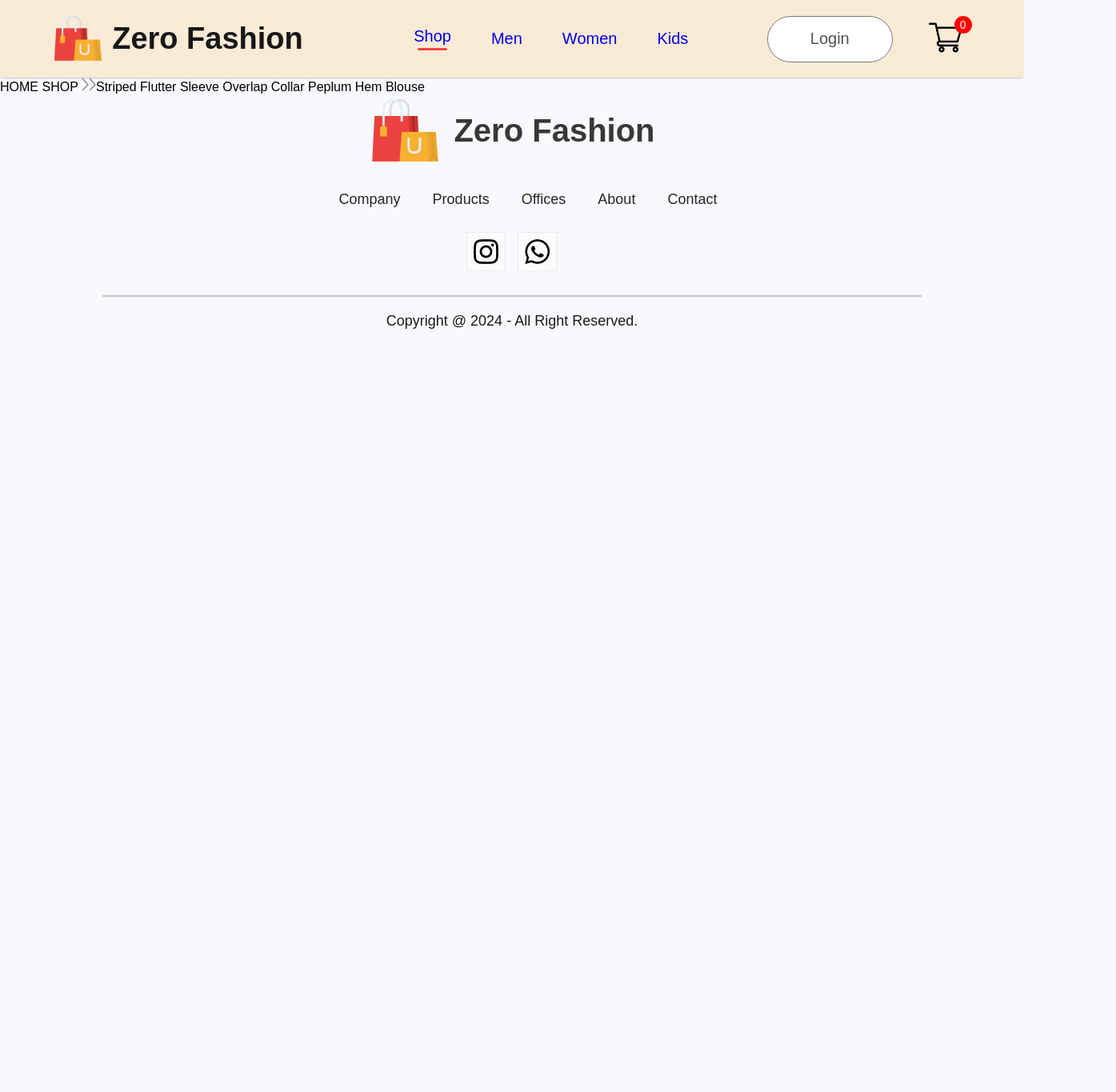
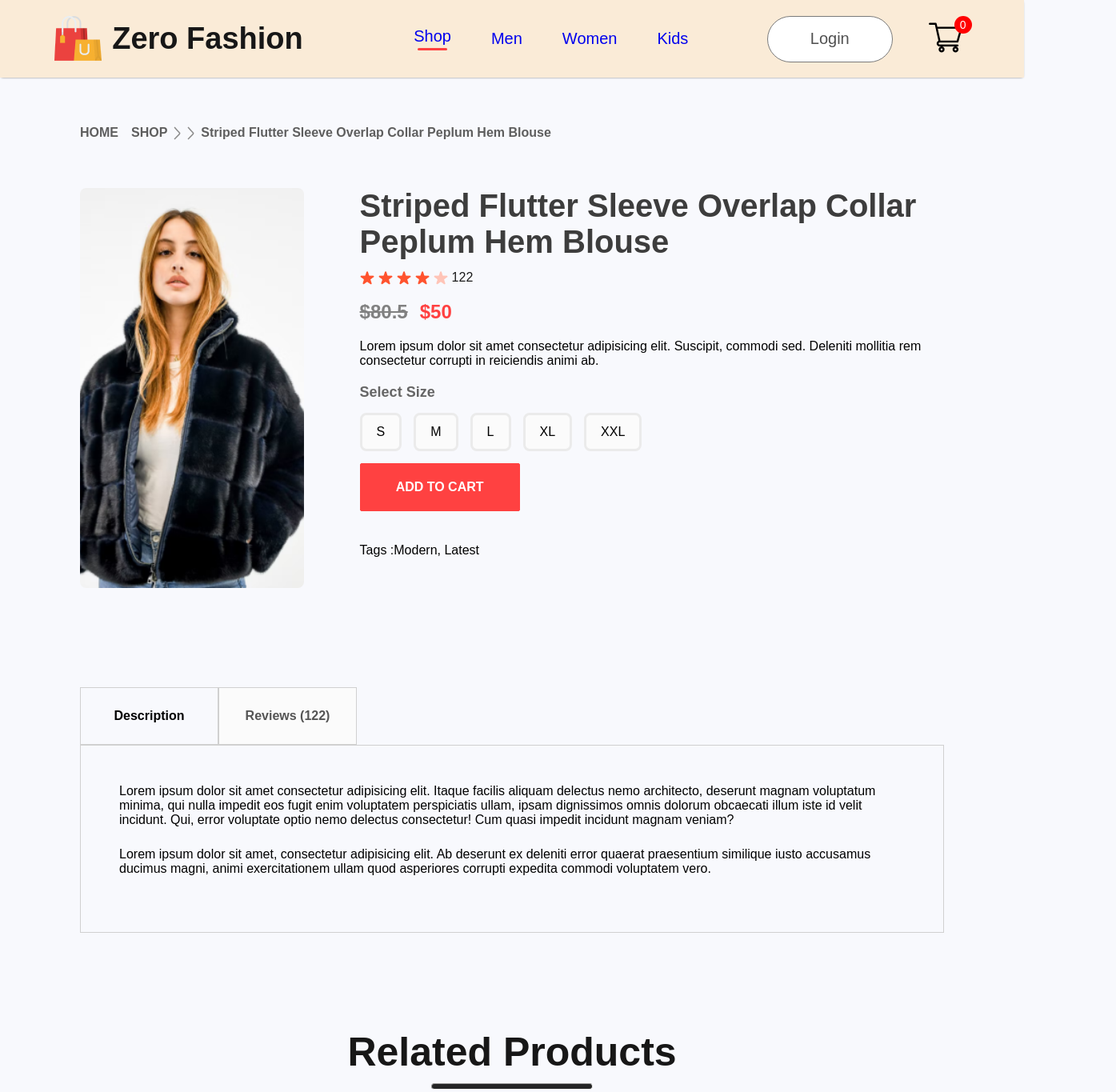
Before and after one commit to sakshamsingh03/Zero-Fashion, a React (Create React App) app: page /product/1 in a window 1280 px wide. Shown: the top 1365 px of the page at 80% size, 1395 px wide, since content can reach past the window. Before the commit the page ends 800 px from the top, so only its background shows below. Built offline with nearby package versions, Linux system fonts and the light colour scheme.

Commit message:
Product detail page added

```diff
--- a/src/Components/Breadcrum/Breadcrum.css
+++ b/src/Components/Breadcrum/Breadcrum.css
@@ -0,0 +1,10 @@
+.breadcrum{
+    display: flex;
+    align-items: center;
+    gap: 8px;
+    color: #5e5e5e;
+    font-size: 16px;
+    font-weight: 600;
+    margin: 60px 100px;
+    text-transform: capitalize;
+}
--- /dev/null
+++ b/src/Components/DescriptionBox/DescriptionBox.css
@@ -0,0 +1,28 @@
+.descriptionbox{
+    margin: 120px 100px;
+}
+.descriptionbox-navigator{
+    display: flex;
+}
+.decriptionbox-nav-box{
+    display: flex;
+    align-items: center;
+    justify-content: center;
+    font-size: 16px;
+    font-weight: 600;
+    width: 171px;
+    height: 70px;
+    border: 1px solid #d0d0d0;
+}
+.decriptionbox-nav-box.fade{
+    background: #fbfbfb;
+    color: #555;
+}
+.descriptionbox-description{
+    display: flex;
+    flex-direction: column;
+    gap: 25px;
+    border: 1px solid #d0d0d0;
+    padding: 48px;
+    padding-bottom: 70px;
+}
--- /dev/null
+++ b/src/Components/DescriptionBox/DescriptionBox.jsx
@@ -0,0 +1,27 @@
+import React from 'react'
+import './DescriptionBox.css'
+
+const DescriptionBox = () => {
+  return (
+    <div className='descriptionbox'>
+        <div className="descriptionbox-navigator">
+            <div className="decriptionbox-nav-box">Description</div>
+            <div className="decriptionbox-nav-box fade">Reviews (122)</div>
+        </div>
+        <div className="descriptionbox-description">
+            <p>Lorem ipsum dolor sit amet consectetur adipisicing elit.
+               Itaque facilis aliquam delectus nemo architecto, deserunt
+               magnam voluptatum minima, qui nulla impedit eos fugit enim voluptatem perspiciatis ullam,
+               ipsam dignissimos omnis dolorum obcaecati illum iste id velit incidunt. Qui, error voluptate optio nemo delectus consectetur!
+               Cum quasi impedit incidunt magnam veniam?</p>
+               <p>
+                Lorem ipsum dolor sit amet, consectetur adipisicing elit.
+                Ab deserunt ex deleniti error quaerat praesentium similique iusto accusamus ducimus magni,
+                animi exercitationem ullam quod asperiores corrupti expedita commodi voluptatem vero.
+               </p>
+        </div>
+    </div>
+  )
+}
+
+export default DescriptionBox
--- a/src/Components/Item/Item.jsx
+++ b/src/Components/Item/Item.jsx
@@ -5,7 +5,7 @@ import { Link } from 'react-router-dom'
 const Item = (props) => {
   return (
     <div className='item'>
-        <Link to={`/product/${props.id}`}><img src={props.image} alt="" /></Link>
+        <Link to={`/product/${props.id}`}><img onClick={window.scrollTo(0,0)} src={props.image} alt="" /></Link>
         <p>{props.name}</p>
         <div className="item-prices">
             <div className="item-price-new">
--- /dev/null
+++ b/src/Components/ProductDetails/ProductDetails.css
@@ -0,0 +1,89 @@
+.productdetails{
+    display: flex;
+    margin: 0px 100px;
+}
+.productdetails-left{
+    display: flex;
+    gap: 17px;
+}
+.productdetails-img-list{
+    display: flex;
+    flex-direction: column;
+    gap: 16px;
+}
+.productdetails-img-list img{
+    height: 163px;
+}
+.productdetails-main-img {
+    width: 100%;
+    max-width: 600px;
+    height: 500px;
+    object-fit: cover;
+    border-radius: 8px;
+}
+.productdetails-right{
+    margin: 0px 70px;
+    margin-right: 0px;
+    display: flex;
+    flex-direction: column;
+}
+.productdetails-right h1{
+    color: #3d3d3d;
+    font-size: 40px;
+    font-weight: 700;
+}
+.productdetails-right-star{
+    display: flex;
+    align-items: center;
+    margin-top: 13px;
+    gap: 5px;
+    color: #1c1c1c;
+    font-size: 16px;
+}
+.productdetails-right-prices{
+    display: flex;
+    margin: 20px 0px;
+    gap: 15px;
+    font-size: 24px;
+    font-weight: 700;
+}
+.productdetails-right-price-old{
+    color: #818181;
+    text-decoration: line-through;
+}
+.productdetails-right-price-new{
+    color: #ff4141;
+}
+.productdetails-right-size h1 {
+    margin-top: 20px;
+    color: #656565;
+    font-size: 18px;
+    font-weight: 600;
+}
+
+.productdetails-right-sizes {
+    display: flex;
+    margin: 15px 0px;
+    gap: 15px;
+}
+.productdetails-right-sizes div {
+    padding: 12px 18px;
+    background: #fbfbfb;
+    border: 3px solid #ebebeb;
+    border-radius: 8px;
+    cursor: pointer;
+}
+.productdetails-right button{
+    padding: 20px 40px;
+    width: 200px;
+    font-size: 16px;
+    font-weight: 600;
+    color: white;
+    background: #ff4141;
+    margin-bottom: 40px;
+    border: none;
+    outline: none;
+    cursor: pointer;
+    border: 1px solid #ff4141;
+    border-radius: 2px;
+}
--- /dev/null
+++ b/src/Components/ProductDetails/ProductDetails.jsx
@@ -0,0 +1,50 @@
+import React from 'react'
+import './ProductDetails.css';
+import star_icon from '../Assets/star_icon.png';
+import star_dull_icon from '../Assets/star_dull_icon.png';
+
+const ProductDetails = (props) => {
+    const {product} = props
+  return (
+    <div className='productdetails'>
+        <div className="productdetails-left">
+            <div className="productdetails-img">
+                <img className='productdetails-main-img' src={product.image} alt="" />
+            </div>
+        </div>
+        <div className="productdetails-right">
+            <h1>{product.name}</h1>
+            <div className="productdetails-right-star">
+                <img src={star_icon} alt="" />
+                <img src={star_icon} alt="" />
+                <img src={star_icon} alt="" />
+                <img src={star_icon} alt="" />
+                <img src={star_dull_icon} alt="" />
+                <p>{122}</p>
+            </div>
+            <div className="productdetails-right-prices">
+                <div className="productdetails-right-price-old">${product.old_price}</div>
+                <div className="productdetails-right-price-new">${product.new_price}</div>
+            </div>
+            <div className="productdetails-right-description">
+                Lorem ipsum dolor sit amet consectetur adipisicing elit. Suscipit,
+                commodi sed. Deleniti mollitia rem consectetur corrupti in reiciendis animi ab.
+            </div>
+            <div className="productdetails-right-size">
+                <h1>Select Size</h1>
+                <div className="productdetails-right-sizes">
+                    <div>S</div>
+                    <div>M</div>
+                    <div>L</div>
+                    <div>XL</div>
+                    <div>XXL</div>
+                </div>
+            </div>
+            <button>ADD TO CART</button>
+            <p className='productdetails-right-category'><span>Tags :</span>Modern, Latest </p>
+        </div>
+    </div>
+  )
+}
+
+export default ProductDetails
--- /dev/null
+++ b/src/Components/RelatedProducts/RelatedProducts.css
@@ -0,0 +1,23 @@
+.relatedproducts{
+    display: flex;
+    flex-direction: column;
+    align-items: center;
+    gap: 10px;
+    height: 90vh;
+}
+.relatedproducts h1{
+    color: #171717;
+    font-size: 50px;
+    font-weight: 600;
+}
+.relatedproducts hr{
+    width: 200px;
+    height: 6px;
+    border-radius: 10px;
+    background: #252525;
+}
+.relatedproducts-item{
+    margin-top: 50px;
+    display: flex;
+    gap: 15px;
+}
--- /dev/null
+++ b/src/Components/RelatedProducts/RelatedProducts.jsx
@@ -0,0 +1,27 @@
+import React from 'react'
+import './RelatedProducts.css';
+import data_product from '../Assets/data';
+import Item from '../Item/Item';
+
+const RelatedProducts = () => {
+  return (
+    <div className='relatedproducts'>
+        <h1>Related Products</h1>
+        <hr />
+        <div className="relatedproducts-item">
+            {data_product.map((item,i)=>{
+                return <Item
+                            key={item.id}
+                            id={item.id}
+                            name={item.name}
+                            image={item.image}
+                            new_price={item.new_price}
+                            old_price={item.old_price}
+                />
+            })}
+        </div>
+    </div>
+  )
+}
+
+export default RelatedProducts
--- a/src/Pages/Product.jsx
+++ b/src/Pages/Product.jsx
@@ -2,6 +2,9 @@ import React, {useContext} from 'react'
 import { ShopContext } from '../Context/ShopContext';
 import { useParams } from 'react-router-dom';
 import Breadcrum from '../Components/Breadcrum/Breadcrum';
+import ProductDetails from '../Components/ProductDetails/ProductDetails';
+import DescriptionBox from '../Components/DescriptionBox/DescriptionBox';
+import RelatedProducts from '../Components/RelatedProducts/RelatedProducts';
 
 const Product =   () => {
   const {all_product}= useContext(ShopContext);
@@ -10,6 +13,9 @@ const Product =   () => {
   return (
     <div>
         <Breadcrum product={product}/>
+        <ProductDetails product={product}/>
+        <DescriptionBox/>
+        <RelatedProducts/>
     </div>
   )
 }
```
